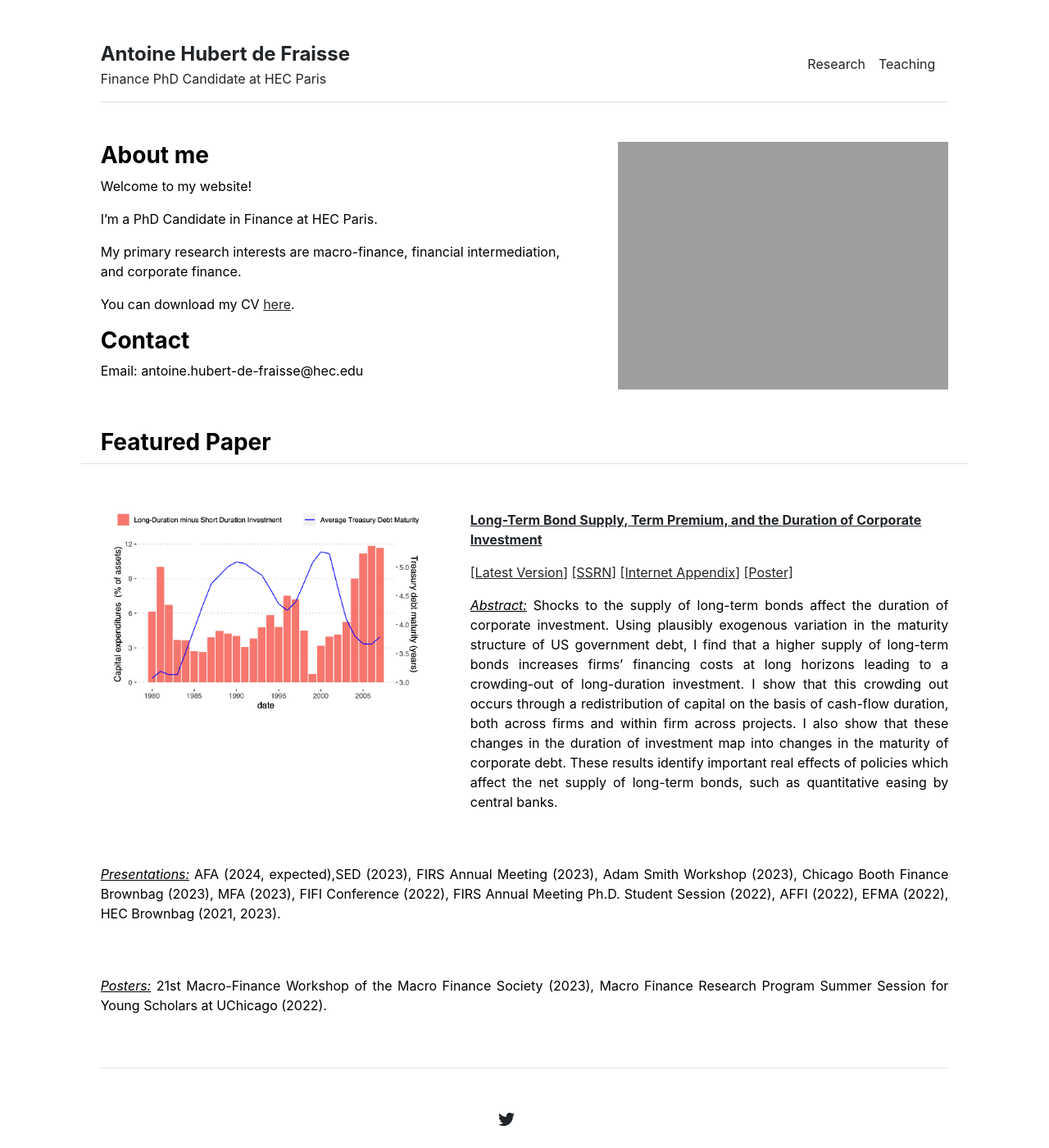
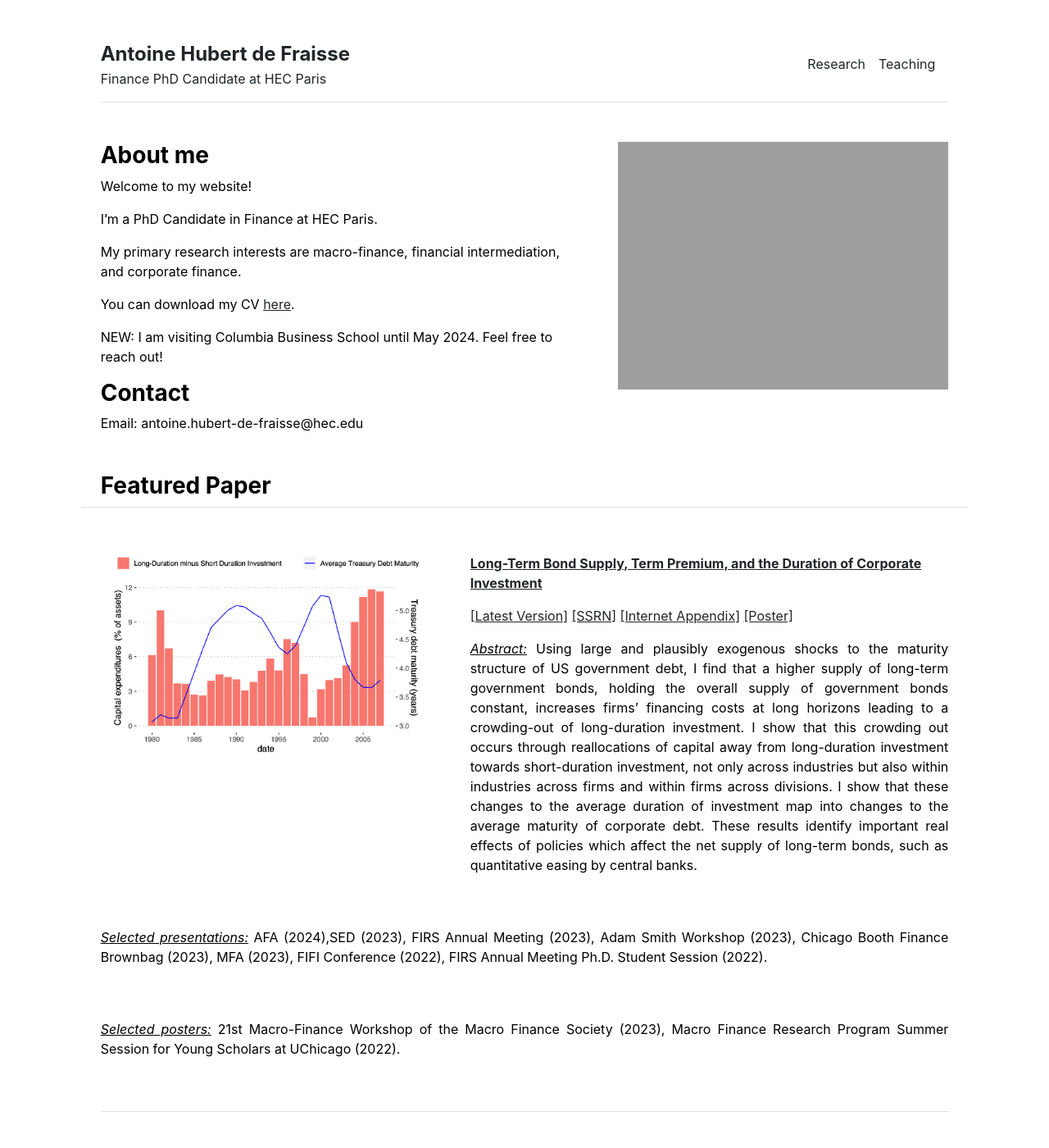
Before and after one commit to antoinehubertdefraisse/antoinehubertdefraisse.github.io, a Jekyll site: the page built from index.md, in a window 1280 px wide and 1400 px high. Shown: the whole window at 82% size. Built offline with Jekyll 4.4.1, drawn with Linux system fonts in a browser that asks for light colours.

Commit message:
Update home.html

```diff
--- a/_layouts/home.html
+++ b/_layouts/home.html
@@ -8,8 +8,8 @@ layout: default
     Welcome to my website!  <p></p>
     I’m a PhD Candidate in Finance at HEC Paris.  <p></p>
     My primary research interests are macro-finance, financial intermediation, and corporate finance. <p></p>
-    You can download my CV <a href="http://antoinehubertdefraisse.github.io/pdf/cv_new.pdf" target="_blank">here</a>.
-	   <p></p>
+    You can download my CV <a href="http://antoinehubertdefraisse.github.io/pdf/cv_new.pdf" target="_blank">here</a>. <p></p>
+    NEW: I am visiting Columbia Business School until May 2024. Feel free to reach out! <p></p>
 	  <p></p>
     <h3 class="fw-bold">Contact</h3>
     Email: antoine.hubert-de-fraisse@hec.edu
@@ -33,9 +33,8 @@ layout: default
 		 <a href="https://papers.ssrn.com/sol3/papers.cfm?abstract_id=4064763" target="_blank">[SSRN]</a>
 		 <a href="http://antoinehubertdefraisse.github.io/pdf/1_term_structure_and_corp_investment_internetappendix.pdf" target="_blank">[Internet Appendix]</a>
 	 <a href="http://antoinehubertdefraisse.github.io/pdf/poster_MFS.pdf" target="_blank">[Poster]</a><p>
-	<p align="justify"> <u><em>Abstract:</em></u> Shocks to the supply of long-term bonds affect the duration of corporate investment. Using plausibly exogenous variation in the maturity structure of US government debt, I find that a higher supply of long-term bonds increases firms’ financing costs at long horizons leading to a crowding-out of long-duration investment. I show that this crowding out occurs through a redistribution of capital on the basis of cash-flow duration, both across firms and within firm across projects. I also show that these changes in the duration of investment map into changes in the maturity of corporate debt. These results identify important real effects of policies which affect the net supply of long-term bonds, such as quantitative easing by central banks.
- 	</p>
+	<p align="justify"> <u><em>Abstract:</em></u> Using large and plausibly exogenous shocks to the maturity structure of US government debt, I find that a higher supply of long-term government bonds, holding the overall supply of government bonds constant, increases firms’ financing costs at long horizons leading to a crowding-out of long-duration investment. I show that this crowding out occurs through reallocations of capital away from long-duration investment towards short-duration investment, not only across industries but also within industries across firms and within firms across divisions. I show that these changes to the average duration of investment map into changes to the average maturity of corporate debt. These results identify important real effects of policies which affect the net supply of long-term bonds, such as quantitative easing by central banks. 	</p>
   </div>
-	<p align="justify"> <u><em>Presentations:</em></u> AFA (2024, expected),SED (2023), FIRS Annual Meeting (2023), Adam Smith Workshop (2023), Chicago Booth Finance Brownbag (2023), MFA (2023), FIFI Conference (2022), FIRS Annual Meeting Ph.D. Student Session (2022), AFFI (2022), EFMA (2022), HEC Brownbag (2021, 2023). </p>
-	 <p align="justify"> <u><em>Posters:</em></u> 21st Macro-Finance Workshop of the Macro Finance Society (2023), Macro Finance Research Program Summer Session for Young Scholars at UChicago (2022). </p>
+	<p align="justify"> <u><em>Selected presentations:</em></u> AFA (2024),SED (2023), FIRS Annual Meeting (2023), Adam Smith Workshop (2023), Chicago Booth Finance Brownbag (2023), MFA (2023), FIFI Conference (2022), FIRS Annual Meeting Ph.D. Student Session (2022). </p>
+	 <p align="justify"> <u><em>Selected posters:</em></u> 21st Macro-Finance Workshop of the Macro Finance Society (2023), Macro Finance Research Program Summer Session for Young Scholars at UChicago (2022). </p>
 </div>
```
